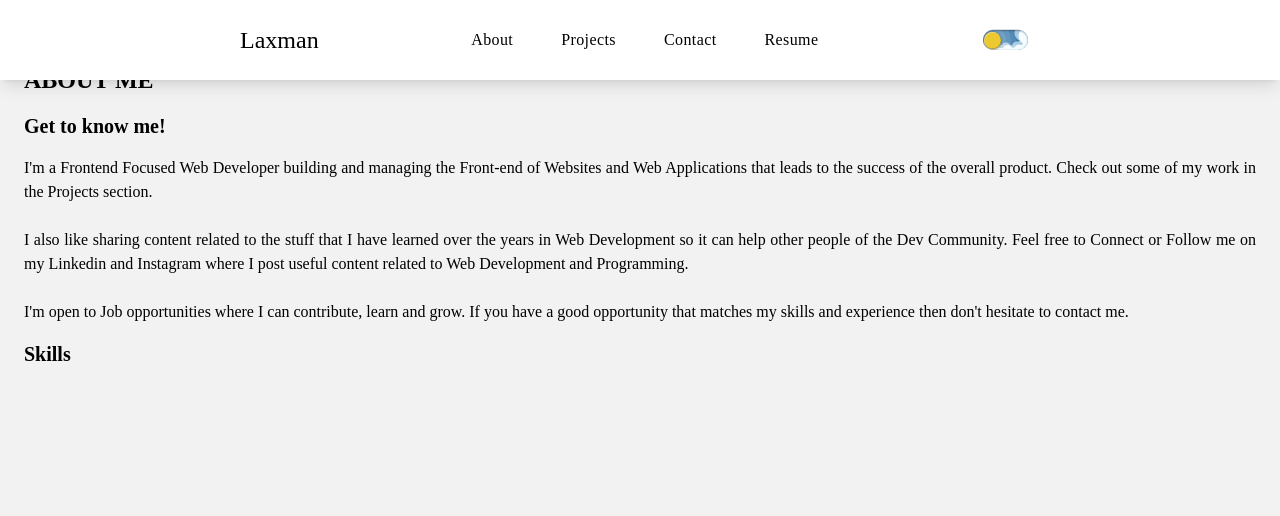
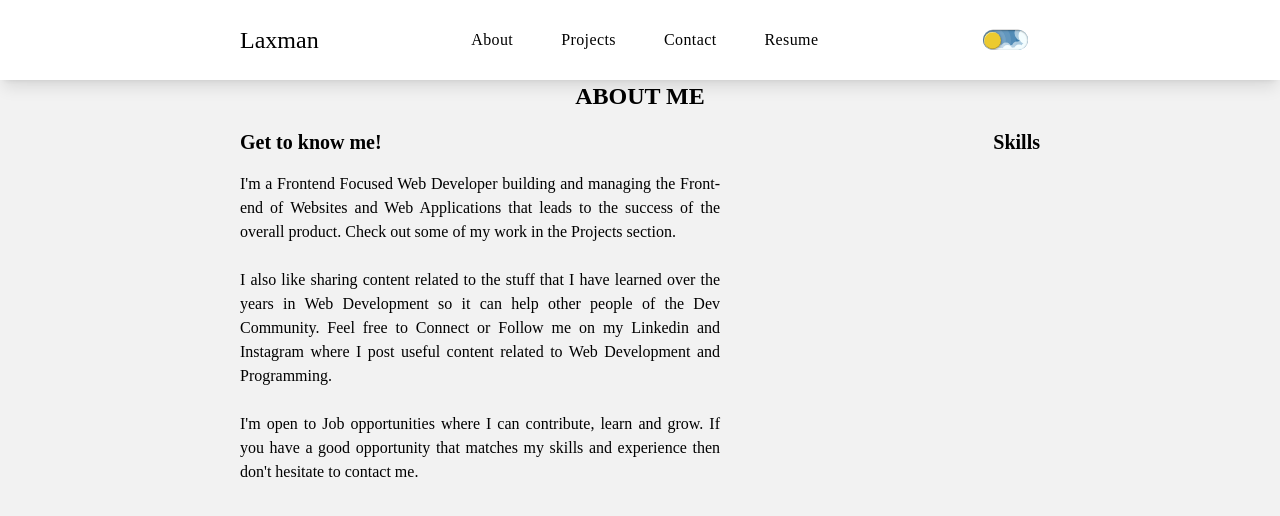
Before and after one commit to laxman1892/personal-portfolio, a Next.js app: page /about in a window 1280 px wide. Shown: the top 516 px of the page. Built offline with nearby package versions, Linux system fonts and the light colour scheme.

Commit message:
css changes

```diff
--- a/src/app/about/page.tsx
+++ b/src/app/about/page.tsx
@@ -1,36 +1,36 @@
 export default function About() {
   return (
-    <div className="pt-16 px-6">
-      <h1 className="text-2xl font-extrabold">ABOUT ME</h1>
-      <p className="text-xl font-bold mt-4">
-        Get to know me!
-      </p>
+    <div className="pt-16 px-6 md:px-0 md:pt-20 md:w-[742px] lg:w-[800px] md:my-0 md:mx-auto">
+      <h1 className="text-2xl font-extrabold md:text-center">ABOUT ME</h1>
+      <div className="content md:flex md:justify-between">
+        <div className="left-content w-3/5">
+          <p className="text-xl font-bold mt-4">Get to know me!</p>
           <div id="description" className="text-justify mt-4">
             <p>
               I'm a Frontend Focused Web Developer building and managing the
-          Front-end of Websites and Web Applications that leads to the success
-          of the overall product. Check out some of my work in the Projects
-          section.
+              Front-end of Websites and Web Applications that leads to the
+              success of the overall product. Check out some of my work in the
+              Projects section.
             </p>{" "}
             <br />
             <p>
-          I also like sharing content related to the stuff that I have learned
-          over the years in Web Development so it can help other people of the
-          Dev Community. Feel free to Connect or Follow me on my Linkedin and
-          Instagram where I post useful content related to Web Development and
-          Programming.
+              I also like sharing content related to the stuff that I have
+              learned over the years in Web Development so it can help other
+              people of the Dev Community. Feel free to Connect or Follow me on
+              my Linkedin and Instagram where I post useful content related to
+              Web Development and Programming.
             </p>{" "}
             <br />
             <p>
-          I'm open to Job opportunities where I can contribute, learn and grow.
-          If you have a good opportunity that matches my skills and experience
-          then don't hesitate to contact me.
+              I'm open to Job opportunities where I can contribute, learn and
+              grow. If you have a good opportunity that matches my skills and
+              experience then don't hesitate to contact me.
             </p>
           </div>
-      <div id="skills">
-        <h1 className="mt-4 text-xl font-bold">
-            Skills
-        </h1>
+        </div>
+        <div id="right-content skills w-2/5">
+          <h1 className="mt-4 text-xl font-bold">Skills</h1>
+        </div>
       </div>
     </div>
   );
--- a/src/app/contact/page.tsx
+++ b/src/app/contact/page.tsx
@@ -1,7 +1,7 @@
 export default function Contact() {
   return (
-    <div className="py-20">
-      <div className="grid sm:grid-cols-2 items-center gap-16 p-8 mx-auto max-w-4xl bg-white shadow-[0_2px_10px_-3px_rgba(6,81,237,0.3)] rounded-md text-[#333]">
+    <div className="md:h-screen pt-16 md:pt-0 flex justify-center items-center">
+      <div className="grid sm:grid-cols-2 items-center gap-16 px-6 md:px-0 mx-auto max-w-4xl bg-white shadow-[0_2px_10px_-3px_rgba(6,81,237,0.3)] rounded-md text-[#333]">
         <div>
           <h1 className="text-3xl font-bold">Let's Talk</h1>
           <p className="text-sm text-gray-400 mt-3">
--- a/src/app/projects/page.tsx
+++ b/src/app/projects/page.tsx
@@ -1,7 +1,7 @@
 export default function Projects() {
     return (
         // comments
-        <div className="pt-16 px-6">
+        <div className="pt-16 px-6 md:px-0 md:pt-20 md:w-[742px] lg:w-[800px] md:my-0 md:mx-auto">
             <h1 className="text-2xl font-extrabold">
                 PROJECTS
             </h1>
```
Lines whose indentation alone changed are shown as unchanged.
